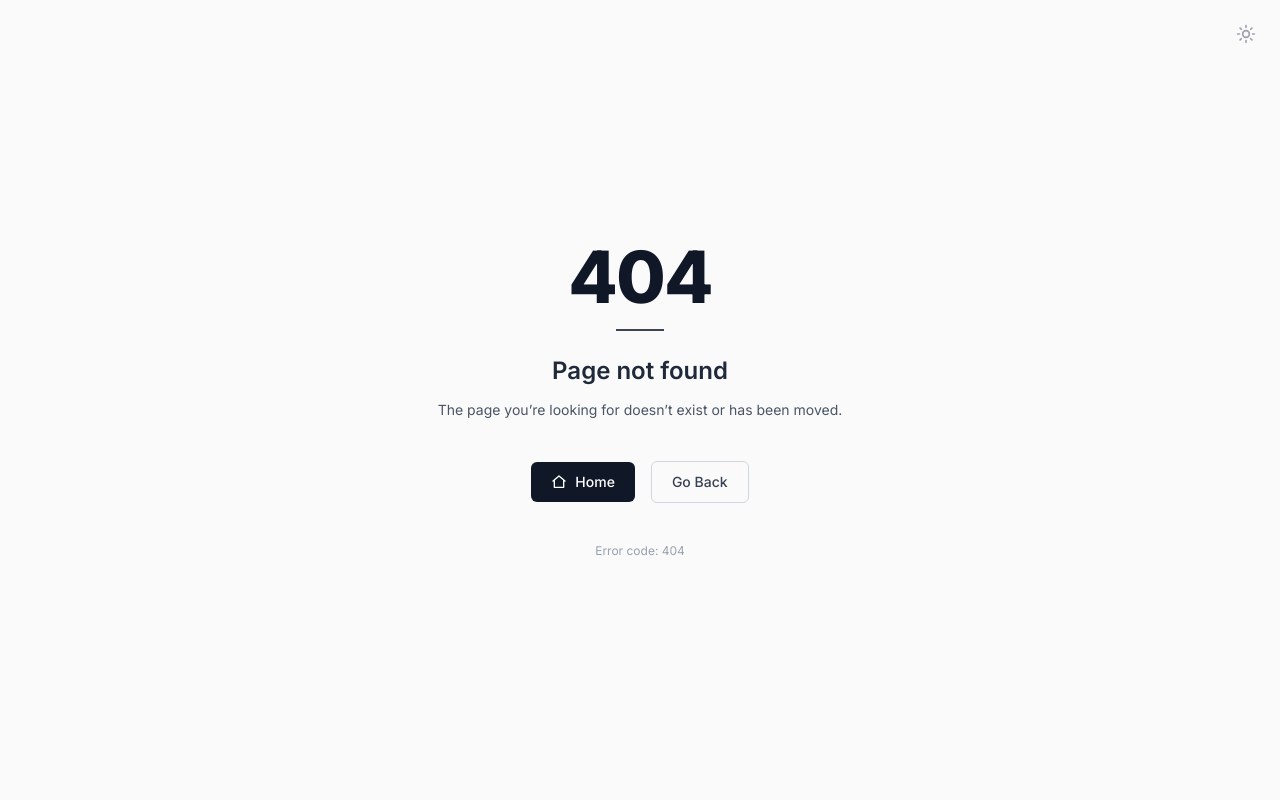
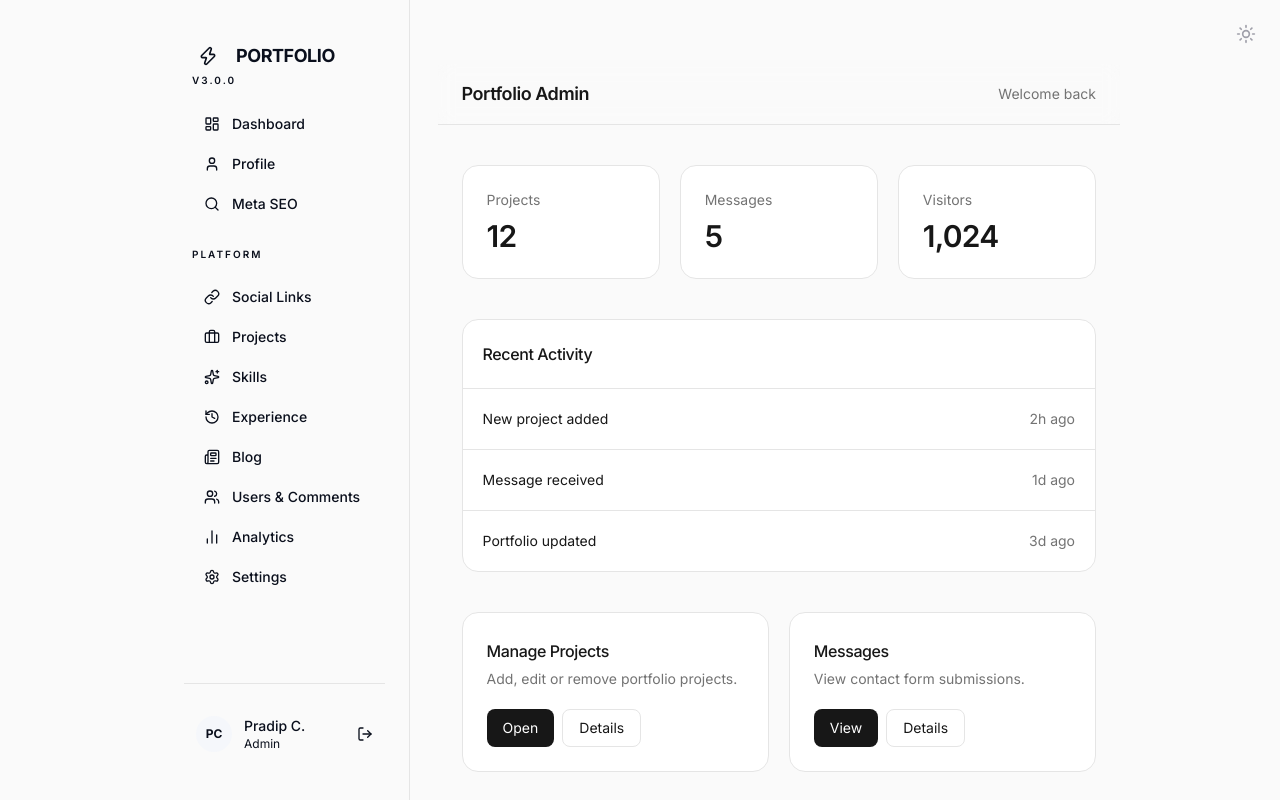
Before and after one commit to pradipchaudhary/portfolio.v3, a Next.js app: page /dashboard in a window 1280 px wide. Before the commit this address had no page. Built offline with nearby package versions, Linux system fonts and the light colour scheme.

Commit message:
add service function on dashboard page

```diff
--- a/app/(admin)/admin/page.tsx
+++ /dev/null
@@ -1,118 +0,0 @@
-'use client'
-export default function Admin() {
-  return (
-    <div className="mt-16 text-gray-900 dark:text-gray-100">
-
-      {/* Top Bar */}
-      <header className="sticky top-0 z-50 backdrop-blur border-b border-gray-200/60 dark:border-white/10 bg-white/70 dark:bg-black/70">
-        <div className="max-w-6xl mx-auto px-6 py-4 flex items-center justify-between">
-          <h1 className="text-lg font-semibold tracking-tight">
-            Portfolio Admin
-          </h1>
-
-          <div className="text-sm text-gray-500 dark:text-gray-400">
-            Welcome back
-          </div>
-        </div>
-      </header>
-
-      {/* Main */}
-      <main className="max-w-6xl mx-auto px-6 py-10 space-y-10">
-
-        {/* Overview Cards */}
-        <section className="grid grid-cols-1 sm:grid-cols-2 lg:grid-cols-3 gap-5">
-
-          {[
-            { label: "Projects", value: "12" },
-            { label: "Messages", value: "5" },
-            { label: "Visitors", value: "1,024" },
-          ].map((item, i) => (
-            <div
-              key={i}
-              className="group p-6 rounded-2xl border border-gray-200/70 dark:border-white/10
-              bg-white dark:bg-neutral-950
-              hover:shadow-md hover:-translate-y-0.5
-              transition-all duration-300"
-            >
-              <p className="text-sm text-gray-500 dark:text-gray-400">
-                {item.label}
-              </p>
-              <h2 className="text-3xl font-semibold mt-2 tracking-tight">
-                {item.value}
-              </h2>
-            </div>
-          ))}
-
-        </section>
-
-        {/* Recent Activity */}
-        <section className="rounded-2xl border border-gray-200/70 dark:border-white/10 bg-white dark:bg-neutral-950">
-
-          <div className="p-5 border-b border-gray-200/70 dark:border-white/10">
-            <h3 className="font-medium tracking-tight">Recent Activity</h3>
-          </div>
-
-          <ul className="divide-y divide-gray-100 dark:divide-white/10 text-sm">
-            {[
-              { title: "New project added", time: "2h ago" },
-              { title: "Message received", time: "1d ago" },
-              { title: "Portfolio updated", time: "3d ago" },
-            ].map((item, i) => (
-              <li
-                key={i}
-                className="p-5 flex justify-between items-center hover:bg-gray-50 dark:hover:bg-white/5 transition"
-              >
-                <span>{item.title}</span>
-                <span className="text-gray-500 dark:text-gray-400">
-                  {item.time}
-                </span>
-              </li>
-            ))}
-          </ul>
-
-        </section>
-
-        {/* Quick Actions */}
-        <section className="grid grid-cols-1 md:grid-cols-2 gap-5">
-
-          {[
-            {
-              title: "Manage Projects",
-              desc: "Add, edit or remove portfolio projects.",
-              btn: "Open",
-            },
-            {
-              title: "Messages",
-              desc: "View contact form submissions.",
-              btn: "View",
-            },
-          ].map((item, i) => (
-            <div
-              key={i}
-              className="group p-6 rounded-2xl border border-gray-200/70 dark:border-white/10
-              bg-white dark:bg-neutral-950
-              hover:shadow-md hover:-translate-y-0.5 transition-all duration-300"
-            >
-              <h3 className="font-medium tracking-tight">{item.title}</h3>
-
-              <p className="text-sm text-gray-500 dark:text-gray-400 mt-1">
-                {item.desc}
-              </p>
-
-              <button
-                className="mt-5 px-4 py-2 text-sm rounded-lg
-                bg-black text-white
-                dark:bg-white dark:text-black
-                hover:opacity-80 transition"
-              >
-                {item.btn}
-              </button>
-            </div>
-          ))}
-
-        </section>
-
-      </main>
-    </div>
-  );
-}
--- a/app/(admin)/layout.tsx
+++ b/app/(admin)/dashboard/layout.tsx
@@ -4,7 +4,7 @@ import Sidebar from '@/components/admin/Sidebar';
 
 
 
-export default function LandingLayout({ children }: { children: React.ReactNode }) {
+export default function DashboardLayout({ children }: { children: React.ReactNode }) {
   return (
     <div className="relative z-10 mx-auto min-h-screen max-w-6xl px-6 py-12 md:px-12 md:py-20 lg:px-24 lg:py-0">
       <div className="lg:flex lg:justify-between lg:gap-6">
--- /dev/null
+++ b/app/(admin)/dashboard/page.tsx
@@ -0,0 +1,138 @@
+'use client'
+
+export default function DashboardPage() {
+  return (
+    <div className="mt-16 text-neutral-900 dark:text-neutral-100">
+
+      {/* Top Bar */}
+      <header className="sticky top-0 z-50 backdrop-blur border-b border-neutral-200 dark:border-neutral-800">
+        <div className="max-w-6xl mx-auto px-6 py-4 flex items-center justify-between">
+          <h1 className="text-lg font-semibold tracking-tight">
+            Portfolio Admin
+          </h1>
+
+          <div className="text-sm text-neutral-500">
+            Welcome back
+          </div>
+        </div>
+      </header>
+
+      {/* Main */}
+      <main className="max-w-6xl mx-auto px-6 py-10 space-y-10">
+
+        {/* Overview Cards */}
+        <section className="grid grid-cols-1 sm:grid-cols-2 lg:grid-cols-3 gap-5">
+
+          {[
+            { label: "Projects", value: "12" },
+            { label: "Messages", value: "5" },
+            { label: "Visitors", value: "1,024" },
+          ].map((item, i) => (
+            <div
+              key={i}
+              className="group p-6 rounded-2xl border border-neutral-200 dark:border-neutral-800
+              bg-white dark:bg-neutral-900
+              transition-all duration-300
+              hover:-translate-y-1 hover:shadow-sm"
+            >
+              <p className="text-sm text-neutral-500">
+                {item.label}
+              </p>
+              <h2 className="text-3xl font-semibold mt-2 tracking-tight">
+                {item.value}
+              </h2>
+            </div>
+          ))}
+
+        </section>
+
+        {/* Recent Activity */}
+        <section className="rounded-2xl border border-neutral-200 dark:border-neutral-800 bg-white dark:bg-neutral-900">
+
+          <div className="p-5 border-b border-neutral-200 dark:border-neutral-800">
+            <h3 className="font-medium tracking-tight">Recent Activity</h3>
+          </div>
+
+          <ul className="divide-y divide-neutral-200 dark:divide-neutral-800 text-sm">
+            {[
+              { title: "New project added", time: "2h ago" },
+              { title: "Message received", time: "1d ago" },
+              { title: "Portfolio updated", time: "3d ago" },
+            ].map((item, i) => (
+              <li
+                key={i}
+                className="p-5 flex justify-between items-center
+                hover:bg-neutral-50 dark:hover:bg-neutral-800/50
+                transition"
+              >
+                <span>{item.title}</span>
+                <span className="text-neutral-500">
+                  {item.time}
+                </span>
+              </li>
+            ))}
+          </ul>
+
+        </section>
+
+        {/* Quick Actions */}
+        <section className="grid grid-cols-1 md:grid-cols-2 gap-5">
+
+          {[
+            {
+              title: "Manage Projects",
+              desc: "Add, edit or remove portfolio projects.",
+              btn: "Open",
+            },
+            {
+              title: "Messages",
+              desc: "View contact form submissions.",
+              btn: "View",
+            },
+          ].map((item, i) => (
+            <div
+              key={i}
+              className="group p-6 rounded-2xl border border-neutral-200 dark:border-neutral-800
+              bg-white dark:bg-neutral-900
+              transition-all duration-300
+              hover:-translate-y-1 hover:shadow-sm"
+            >
+              <h3 className="font-medium tracking-tight">
+                {item.title}
+              </h3>
+
+              <p className="text-sm text-neutral-500 mt-1">
+                {item.desc}
+              </p>
+
+              <div className="mt-5 flex gap-2">
+                {/* Primary Button */}
+                <button
+                  className="px-4 py-2 text-sm rounded-lg
+                  bg-neutral-900 text-white
+                  dark:bg-white dark:text-neutral-900
+                  hover:opacity-90 active:scale-[0.98]
+                  transition"
+                >
+                  {item.btn}
+                </button>
+
+                {/* Ghost Button */}
+                <button
+                  className="px-4 py-2 text-sm rounded-lg
+                  border border-neutral-200 dark:border-neutral-700
+                  hover:bg-neutral-100 dark:hover:bg-neutral-800
+                  transition"
+                >
+                  Details
+                </button>
+              </div>
+            </div>
+          ))}
+
+        </section>
+
+      </main>
+    </div>
+  );
+}
--- a/app/(admin)/admin/projects/page.tsx
+++ b/app/(admin)/dashboard/projects/ProjectsClient.tsx
@@ -11,34 +11,8 @@ import {
   Code2,
 } from "lucide-react";
 import Link from "next/link";
-import { useEffect, useState } from "react";
 
-export default function ProjectsPage() {
-  const [projects, setProjects] = useState<Project[]>([]);
-  const [loading, setLoading] = useState(true);
-
-  const fetchProjects = async () => {
-    try {
-      const res = await fetch("/api/projects");
-      const data: Project[] = await res.json();
-      setProjects(data);
-    } finally {
-      setLoading(false);
-    }
-  };
-
-  useEffect(() => {
-    fetchProjects();
-  }, []);
-
-  if (loading) {
-    return (
-      <div className="mt-16 text-sm text-muted-foreground">
-        Loading projects...
-      </div>
-    );
-  }
-
+export default function ProjectsClient({ projects }: { projects: Project[] }) {
   return (
     <section className="mt-16">
       <div className="max-w-5xl space-y-10 pb-24">
@@ -48,21 +22,20 @@ export default function ProjectsPage() {
 
           {/* SEARCH */}
           <div className="relative w-full md:max-w-sm group">
-            <Search className="absolute left-3 top-1/2 -translate-y-1/2 w-4 h-4 text-muted-foreground group-focus-within:text-foreground transition" />
+            <Search className="absolute left-3 top-1/2 -translate-y-1/2 w-4 h-4 text-neutral-400 group-focus-within:text-neutral-700 dark:group-focus-within:text-neutral-300 transition" />
 
             <input
               placeholder="Search projects..."
               className="
                 w-full
-                bg-card
-                border border-border
+                bg-white dark:bg-neutral-900
+                border border-neutral-200 dark:border-neutral-800
                 rounded-xl
                 pl-10 pr-4 py-2.5
-                text-sm text-foreground
-                placeholder:text-muted-foreground
+                text-sm
                 outline-none
-                focus:ring-2 focus:ring-primary/20
-                focus:border-primary
+                focus:ring-2 focus:ring-neutral-300 dark:focus:ring-neutral-700
+                focus:border-neutral-400 dark:focus:border-neutral-600
                 transition
               "
             />
@@ -73,8 +46,10 @@ export default function ProjectsPage() {
             flex items-center gap-2
             px-5 py-2.5
             rounded-xl
-            bg-foreground text-background
-            hover:opacity-90 transition
+            bg-neutral-900 text-white
+            dark:bg-white dark:text-neutral-900
+            hover:opacity-90 active:scale-[0.98]
+            transition
           ">
             <Plus className="w-4 h-4" />
             <span className="text-sm font-medium">New Project</span>
@@ -83,7 +58,6 @@ export default function ProjectsPage() {
 
         {/* STATS */}
         <div className="grid grid-cols-1 md:grid-cols-3 gap-6">
-
           {[
             { label: "Projects", value: projects.length, icon: Briefcase },
             { label: "Featured", value: projects.filter(p => p.featured).length, icon: Layers },
@@ -93,58 +67,49 @@ export default function ProjectsPage() {
               key={i}
               className="
                 p-5 rounded-2xl
-                bg-card
-                border border-border
-                hover:border-primary/30
-                hover:-translate-y-0.5
+                bg-white dark:bg-neutral-900
+                border border-neutral-200 dark:border-neutral-800
+                hover:-translate-y-1 hover:shadow-sm
                 transition
               "
             >
-              <div className="flex items-center gap-2 text-muted-foreground">
+              <div className="flex items-center gap-2 text-neutral-500">
                 <stat.icon className="w-4 h-4" />
                 <span className="text-[11px] uppercase tracking-widest">
                   {stat.label}
                 </span>
               </div>
 
-              <h4 className="text-2xl font-semibold mt-2 text-foreground">
+              <h4 className="text-2xl font-semibold mt-2">
                 {stat.value}
               </h4>
             </div>
           ))}
-
         </div>
 
         {/* PROJECT LIST */}
         <div className="space-y-4">
-
           {projects.map((p) => (
             <Link
               key={p.id}
-              href={`/projects/${p.slug}`}
+              href={`/dashboard/projects/${p.slug}`}
               className="
                 group flex flex-col md:flex-row md:items-center justify-between
-                p-6 md:p-8
+                p-6 md:p-7
                 rounded-2xl
-                bg-card
-                border border-border
-                hover:border-primary/30
-                hover:bg-muted/30
-                hover:-translate-y-0.5
+                bg-white dark:bg-neutral-900
+                border border-neutral-200 dark:border-neutral-800
+                hover:-translate-y-1 hover:shadow-sm
                 transition-all duration-300
               "
             >
-
               {/* LEFT */}
-              <div className="space-y-1">
-                <h4 className="
-                  text-lg font-semibold text-foreground
-                  group-hover:text-primary transition
-                ">
+              <div className="space-y-1 max-w-xl">
+                <h4 className="text-lg font-semibold group-hover:text-neutral-600 dark:group-hover:text-neutral-300 transition">
                   {p.title}
                 </h4>
 
-                <p className="text-sm text-muted-foreground max-w-xl">
+                <p className="text-sm text-neutral-500 line-clamp-2">
                   {p.description}
                 </p>
               </div>
@@ -158,12 +123,11 @@ export default function ProjectsPage() {
                     <span
                       key={tag}
                       className="
-                        text-[10px]
-                        px-2 py-1
-                        rounded-md
-                        border border-border
-                        text-muted-foreground
-                        bg-background
+                        text-[11px]
+                        px-2.5 py-1
+                        rounded-full
+                        bg-neutral-100 dark:bg-neutral-800
+                        text-neutral-600 dark:text-neutral-300
                       "
                     >
                       {tag}
@@ -175,24 +139,24 @@ export default function ProjectsPage() {
                 <div className="flex items-center gap-1">
 
                   {p.link && (
-                    <a
+                    <Link
                       href={p.link}
                       target="_blank"
                       className="
                         p-2 rounded-lg
-                        hover:bg-muted
-                        text-muted-foreground hover:text-foreground
+                        hover:bg-neutral-100 dark:hover:bg-neutral-800
+                        text-neutral-500 hover:text-neutral-900 dark:hover:text-white
                         transition
                       "
                     >
                       <ExternalLink className="w-4 h-4" />
-                    </a>
+                    </Link>
                   )}
 
                   <button className="
                     p-2 rounded-lg
-                    hover:bg-muted
-                    text-muted-foreground hover:text-foreground
+                    hover:bg-neutral-100 dark:hover:bg-neutral-800
+                    text-neutral-500 hover:text-neutral-900 dark:hover:text-white
                     transition
                   ">
                     <MoreVertical className="w-4 h-4" />
@@ -201,10 +165,8 @@ export default function ProjectsPage() {
                 </div>
 
               </div>
-
             </Link>
           ))}
-
         </div>
 
       </div>
--- /dev/null
+++ b/app/(admin)/dashboard/projects/loading.tsx
@@ -0,0 +1,14 @@
+// app/dashboard/projects/loading.tsx
+
+export default function Loading() {
+  return (
+    <div className="mt-16 max-w-5xl space-y-4 animate-pulse">
+      {[...Array(5)].map((_, i) => (
+        <div
+          key={i}
+          className="h-24 rounded-2xl bg-neutral-200 dark:bg-neutral-800"
+        />
+      ))}
+    </div>
+  );
+}
--- /dev/null
+++ b/app/(admin)/dashboard/projects/page.tsx
@@ -0,0 +1,18 @@
+import ProjectsClient from "./ProjectsClient";
+import { Project } from "@/types";
+
+async function getProjects(): Promise<Project[]> {
+  const res = await fetch(`${process.env.NEXT_PUBLIC_BASE_URL}/api/projects`, {
+    cache: "no-store", // always fresh (or use revalidate)
+  });
+
+  if (!res.ok) throw new Error("Failed to fetch");
+
+  return res.json();
+}
+
+export default async function Page() {
+  const projects = await getProjects();
+
+  return <ProjectsClient projects={projects} />;
+}
--- a/app/(auth)/login/page.tsx
+++ b/app/(auth)/login/page.tsx
@@ -31,7 +31,7 @@ export default function Login() {
       const data = await res.json();
 
       if (res.ok) {
-        router.push("/admin");
+        router.push("/dashboard");
         // router.refresh();
       } else {
         alert(data.error || "Login failed");
--- a/components/admin/Sidebar.tsx
+++ b/components/admin/Sidebar.tsx
@@ -19,24 +19,24 @@ import { usePathname } from "next/navigation";
 import LogoutButton from "../shared/LogoutButton";
 
 export const menuItems = [
-  { icon: LayoutDashboard, label: "Dashboard", href: "/admin" },
-  { icon: User, label: "Profile", href: "/admin/profile" },
-  { icon: Search, label: "Meta SEO", href: "/admin/meta" },
-  { icon: LinkIcon, label: "Social Links", href: "/admin/social" },
-  { icon: Briefcase, label: "Projects", href: "/admin/projects" },
-  { icon: Sparkles, label: "Skills", href: "/admin/skills" },
-  { icon: History, label: "Experience", href: "/admin/experience" },
-  { icon: Newspaper, label: "Blog", href: "/admin/blog" },
-  { icon: Users, label: "Users & Comments", href: "/admin/users" },
-  { icon: BarChart2, label: "Analytics", href: "/admin/analytics" },
-  { icon: Settings, label: "Settings", href: "/admin/settings" },
+  { icon: LayoutDashboard, label: "Dashboard", href: "/dashboard" },
+  { icon: User, label: "Profile", href: "/dashboard/profile" },
+  { icon: Search, label: "Meta SEO", href: "/dashboard/meta" },
+  { icon: LinkIcon, label: "Social Links", href: "/dashboard/social" },
+  { icon: Briefcase, label: "Projects", href: "/dashboard/projects" },
+  { icon: Sparkles, label: "Skills", href: "/dashboard/skills" },
+  { icon: History, label: "Experience", href: "/dashboard/experience" },
+  { icon: Newspaper, label: "Blog", href: "/dashboard/blog" },
+  { icon: Users, label: "Users & Comments", href: "/dashboard/users" },
+  { icon: BarChart2, label: "Analytics", href: "/dashboard/analytics" },
+  { icon: Settings, label: "Settings", href: "/dashboard/settings" },
 ];
 
 export default function Sidebar() {
   const pathname = usePathname();
 
   return (
-    <aside className="w-full md:w-2/5 lg:w-1/3 lg:sticky lg:top-0 lg:h-screen flex flex-col justify-between px-6 py-10 border-r border-border">
+    <aside className="w-full md:w-2/5 lg:w-[330px] lg:sticky lg:top-0 lg:h-screen flex flex-col justify-between px-6 py-10 border-r border-neutral-200 dark:border-neutral-800">
 
       {/* LOGO */}
       <div className="flex items-center space-x-3 px-2">
@@ -55,7 +55,7 @@ export default function Sidebar() {
         {/* CORE */}
         <div className="px-2">
           <p className="text-[10px] font-semibold text-muted-foreground uppercase tracking-[0.2em] mb-4">
-            Core
+            v3.0.0
           </p>
 
           <nav className="space-y-1">
@@ -128,7 +128,7 @@ export default function Sidebar() {
       </div>
 
       {/* FOOTER */}
-      <div className="pt-6 border-t border-border">
+      <div className="pt-6 border-t border-neutral-200 dark:border-neutral-800">
         <LogoutButton />
       </div>
     </aside>
--- a/proxy.ts
+++ b/proxy.ts
@@ -34,5 +34,5 @@ export async function proxy(req: NextRequest) {
 }
 
 export const config = {
-  matcher: ["/admin/:path*"],
+  matcher: ["/dashboard/:path*"],
 };
```
Also changed, not shown: app/(admin)/dashboard/not-found.tsx (renamed from app/(admin)/not-found.tsx).
